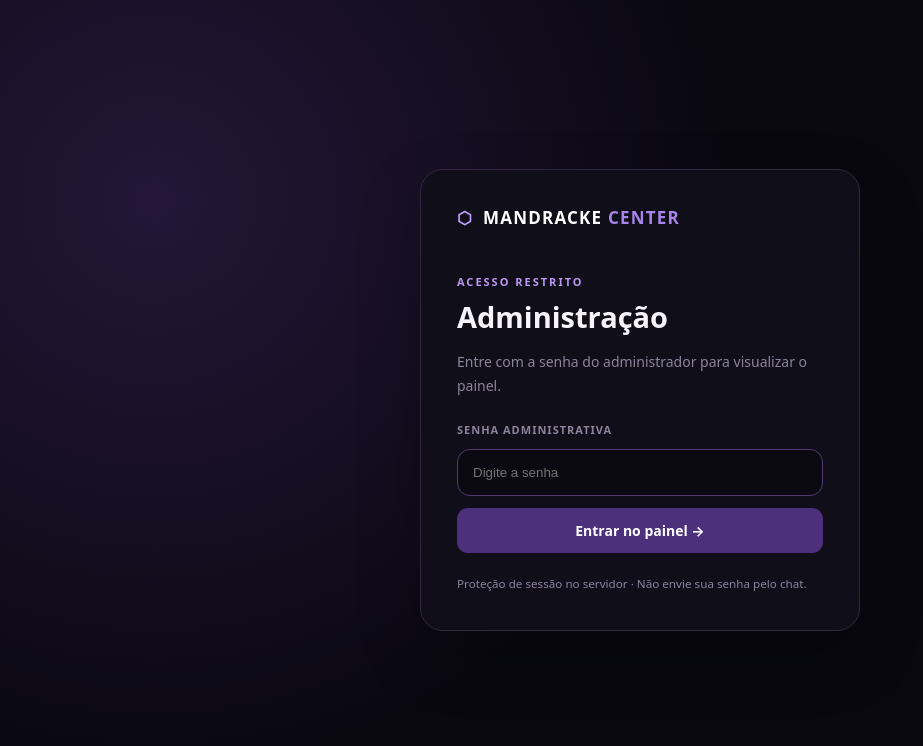
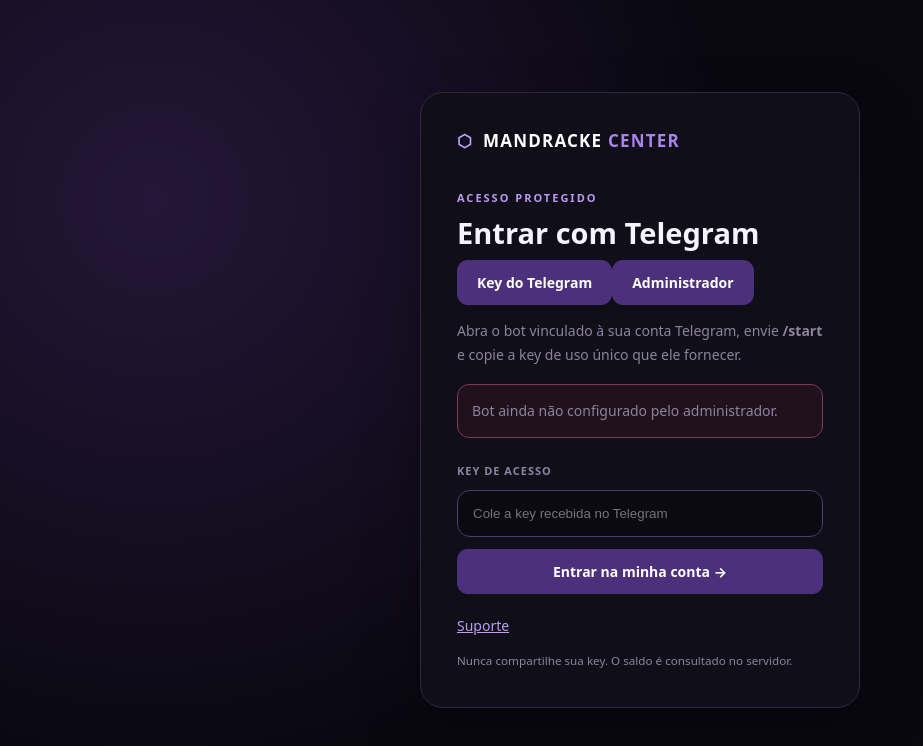
Before and after one commit to joabest/mandrackecenter, a Next.js app: page /login in a window 1280 px wide. Shown: the top 746 px of the page, without its empty margins (0-923 px from the left). Built offline with nearby package versions, Linux system fonts and the light colour scheme.

Commit message:
feat: dual admin and Telegram one-time key sign-in

```diff
--- a/app/login/page.js
+++ b/app/login/page.js
@@ -1,7 +1,29 @@
 'use client';
-import {useState} from 'react';
+import {useEffect,useState} from 'react';
 export default function Login(){
- const [pwd,setPwd]=useState(''),[error,setError]=useState(''),[busy,setBusy]=useState(false);
- async function submit(e){e.preventDefault();setBusy(true);setError('');try{const r=await fetch('/api/login',{method:'POST',headers:{'Content-Type':'application/json'},body:JSON.stringify({password:pwd})});const d=await r.json();if(!r.ok)throw Error(d.error||'Erro de autenticação');location.replace('/')}catch(e){setError(e.message)}finally{setBusy(false)}}
- return <main className="auth"><div className="login"><div className="logo">⬡ <span>MANDRACKE <b>CENTER</b></span></div><div className="eyebrow">ACESSO RESTRITO</div><h1>Administração</h1><p>Entre com a senha do administrador para visualizar o painel.</p><form onSubmit={submit}><label htmlFor="password">SENHA ADMINISTRATIVA</label><input id="password" type="password" autoComplete="current-password" required minLength={1} value={pwd} onChange={e=>setPwd(e.target.value)} placeholder="Digite a senha"/><button disabled={busy}>{busy?'Validando...':'Entrar no painel →'}</button></form>{error&&<div role="alert" className="error">{error}</div>}<small>Proteção de sessão no servidor · Não envie sua senha pelo chat.</small></div></main>
+ const [pwd,setPwd]=useState(''),[key,setKey]=useState(''),[mode,setMode]=useState('telegram');
+ const [error,setError]=useState(''),[busy,setBusy]=useState(false),[config,setConfig]=useState({});
+ useEffect(()=>{fetch('/api/public-config').then(r=>r.json()).then(setConfig).catch(()=>{})},[]);
+ async function submit(e){
+  e.preventDefault();setBusy(true);setError('');
+  try{
+   const r=await fetch(mode==='admin'?'/api/login':'/api/member/login',{method:'POST',headers:{'Content-Type':'application/json'},body:JSON.stringify(mode==='admin'?{password:pwd}:{key:key.trim()})});
+   const d=await r.json();if(!r.ok)throw Error(d.error||'Falha de autenticação');
+   location.replace(mode==='admin'?'/panel':'/member');
+  }catch(e){setError(e.message)}finally{setBusy(false)}
+ }
+ return <main className="auth"><div className="login"><div className="logo">⬡ <span>MANDRACKE <b>CENTER</b></span></div><div className="eyebrow" style={{marginTop:38}}>ACESSO PROTEGIDO</div><h1>{mode==='admin'?'Administração':'Entrar com Telegram'}</h1>
+ <div className="login-tabs"><button type="button" className={mode==='telegram'?'on':''} onClick={()=>{setMode('telegram');setError('')}}>Key do Telegram</button><button type="button" className={mode==='admin'?'on':''} onClick={()=>{setMode('admin');setError('')}}>Administrador</button></div>
+ {mode==='telegram'?<>
+ <p>Abra o bot vinculado à sua conta Telegram, envie <b>/start</b> e copie a key de uso único que ele fornecer.</p>
+ {config.bot?<a className="botlink" href={'https://t.me/'+config.bot+'?start=login'} target="_blank" rel="noopener noreferrer">Abrir bot @{config.bot} ↗</a>:<p className="error">Bot ainda não configurado pelo administrador.</p>}
+ <form onSubmit={submit}><label htmlFor="key">KEY DE ACESSO</label><input id="key" type="text" required autoComplete="off" spellCheck="false" value={key} onChange={e=>setKey(e.target.value)} placeholder="Cole a key recebida no Telegram"/><button disabled={busy}>{busy?'Validando key...':'Entrar na minha conta →'}</button></form>
+ </>:<>
+ <p>Entre com a senha de administrador para gerenciar o painel.</p>
+ <form onSubmit={submit}><label htmlFor="password">SENHA ADMINISTRATIVA</label><input id="password" type="password" autoComplete="current-password" required value={pwd} onChange={e=>setPwd(e.target.value)} placeholder="Digite a senha"/><button disabled={busy}>{busy?'Validando...':'Entrar no painel →'}</button></form>
+ </>}
+ {error&&<div role="alert" className="error">{error}</div>}
+ <div style={{display:'flex',justifyContent:'space-between',gap:12,marginTop:22}}><a href="https://t.me/mandracke" target="_blank" rel="noopener noreferrer" style={{color:'#bc9ff1'}}>Suporte</a>{config.group&&<a href={config.group} target="_blank" rel="noopener noreferrer" style={{color:'#bc9ff1'}}>Grupo da central</a>}</div>
+ <small style={{display:'block',marginTop:16}}>Nunca compartilhe sua key. O saldo é consultado no servidor.</small>
+ </div></main>
 }
```
